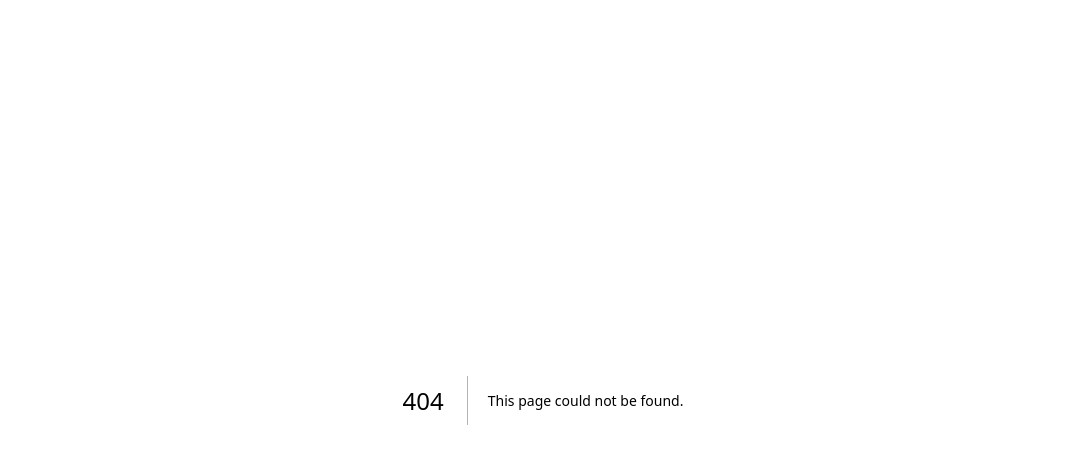
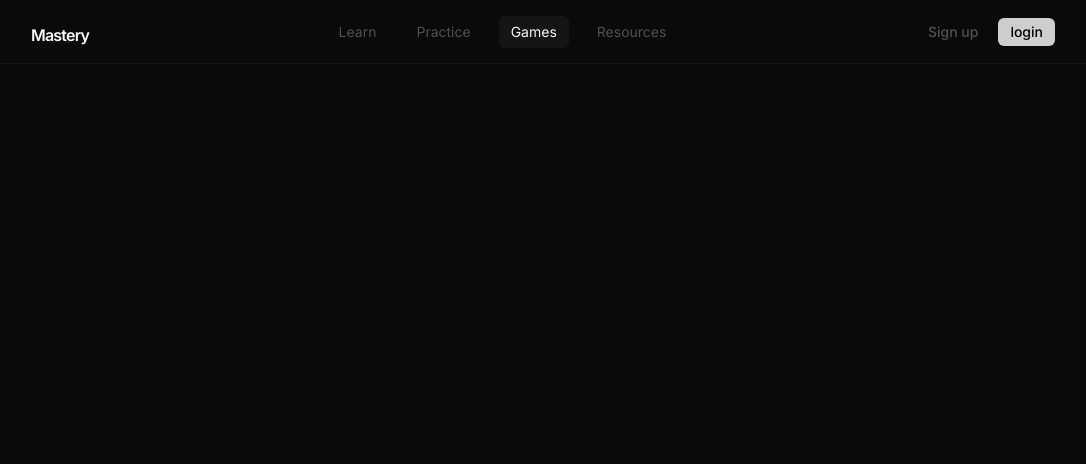
Before and after one commit to NikhilKatkuri/mastery, a Next.js app: page /games in a window 1280 px wide. Before the commit this address had no page. Shown: the top 464 px of the page, without its empty margins (97-1183 px from the left). Built offline with nearby package versions, Linux system fonts and the light colour scheme.

Commit message:
fix : static to  dynamic nav's link

```diff
--- /dev/null
+++ b/src/app/games/page.tsx
@@ -0,0 +1,12 @@
+import Navbar from '@/components/Navbar'
+import React from 'react'
+
+const LearnPage = () => {
+  return (
+     <>
+     <Navbar/>
+     </>
+  )
+}
+
+export default LearnPage
--- /dev/null
+++ b/src/app/learn/page.tsx
@@ -0,0 +1,12 @@
+import Navbar from '@/components/Navbar'
+import React from 'react'
+
+const LearnPage = () => {
+  return (
+     <>
+     <Navbar/>
+     </>
+  )
+}
+
+export default LearnPage
--- a/src/app/page.tsx
+++ b/src/app/page.tsx
@@ -24,7 +24,7 @@ export default function Home() {
       <Hero />
       <section className="text-tertiary-foreground my-3 mb-12 grid h-auto w-full items-center justify-center px-4">
         <div className="my-12 flex min-w-full items-center justify-center px-4">
-          <div className="mx-auto flex h-auto w-full max-w-xl flex-col items-center md:text-center">
+          <div className="mx-auto flex h-auto w-full max-w-xl flex-col items-center text-center">
             <p className="text-primary-foreground text-2xl leading-tight font-semibold tracking-tight">
               Powering the next generation of coders
             </p>
--- /dev/null
+++ b/src/app/practice/page.tsx
@@ -0,0 +1,12 @@
+import Navbar from '@/components/Navbar'
+import React from 'react'
+
+const LearnPage = () => {
+  return (
+     <>
+     <Navbar/>
+     </>
+  )
+}
+
+export default LearnPage
--- /dev/null
+++ b/src/app/resources/page.tsx
@@ -0,0 +1,12 @@
+import Navbar from '@/components/Navbar'
+import React from 'react'
+
+const LearnPage = () => {
+  return (
+     <>
+     <Navbar/>
+     </>
+  )
+}
+
+export default LearnPage
--- /dev/null
+++ b/src/app/u/page.tsx
@@ -0,0 +1,9 @@
+import React from 'react'
+
+const UserPage = () => {
+  return (
+    <div>UserPage</div>
+  )
+}
+
+export default UserPage
--- a/src/components/Navbar.tsx
+++ b/src/components/Navbar.tsx
@@ -1,10 +1,11 @@
 "use client";
 import Link from "next/link";
-import { useRouter } from "next/navigation";
+import { usePathname, useRouter } from "next/navigation";
 import React from "react";
 
 function Navbar() {
   const router = useRouter();
+  const pn = usePathname();
   return (
     <header className="text-foreground bg-navbar-bg border-border-02 sticky top-0 z-30 flex h-16 w-full items-center justify-between border-b-1 px-6 backdrop-blur-3xl">
       <div className="mx-auto flex w-full max-w-5xl items-center justify-between">
@@ -20,30 +21,18 @@ function Navbar() {
         </div>
         <div className="hidden h-full md:flex md:items-center md:gap-4">
           <div className="flex items-center gap-4 text-sm font-normal">
-            <Link
-              href="/"
-              className="text-foreground/60 hover:text-primary-foreground transition-medium hover:bg-level-02 rounded-md px-3 py-1.5"
-            >
-              Learn
-            </Link>
-            <Link
-              href="/"
-              className="text-foreground/60 hover:text-primary-foreground transition-medium hover:bg-level-02 rounded-md px-3 py-1.5"
-            >
-              Practice
-            </Link>
-            <Link
-              href="/"
-              className="text-foreground/60 hover:text-primary-foreground transition-medium hover:bg-level-02 rounded-md px-3 py-1.5"
-            >
-              Games
-            </Link>
-            <Link
-              href="/"
-              className="text-foreground/60 hover:text-primary-foreground transition-medium hover:bg-level-02 rounded-md px-3 py-1.5"
-            >
-              Resources
-            </Link>
+            {["learn", "practice", "games", "resources"].map((item, index) => {
+              return (
+                <Link
+                  key={index}
+                  href={`/${item}`}
+                  prefetch={false}
+                  className={`transition-medium ${pn.startsWith(`/${item}`) ? "bg-level-02 text-primary-foreground" : "hover:bg-level-02 text-foreground/60 hover:text-primary-foreground"} rounded-md px-3 py-1.5`}
+                >
+                  {item.charAt(0).toUpperCase() + item.slice(1)}
+                </Link>
+              );
+            })}
           </div>
         </div>
         <div className="flex items-center gap-1">
```
